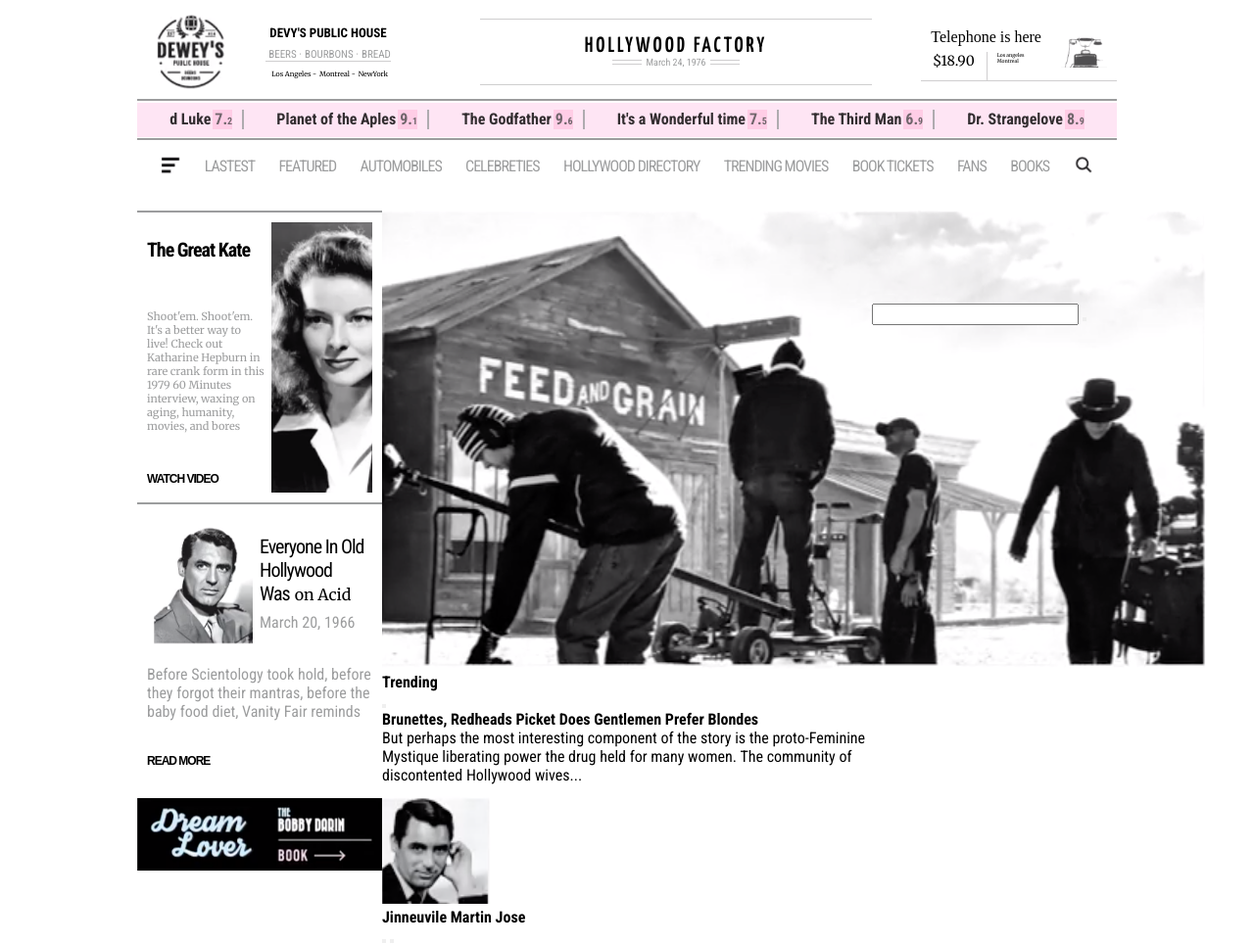
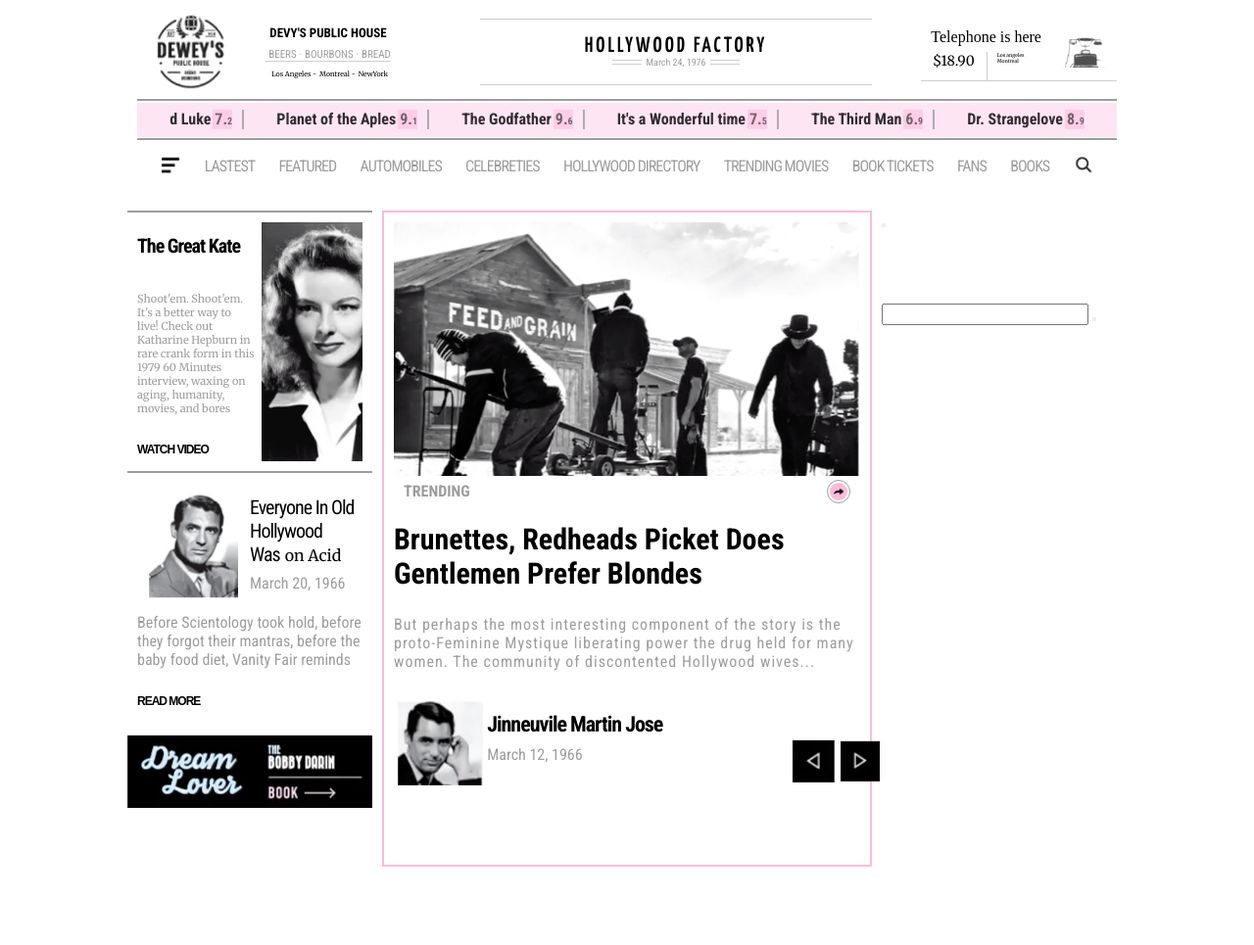
Before and after one commit to den-velez/newspaper-replica, a website: page pug/index.pug in a window 1280 px wide. Shown: the whole page at 98% size. After the commit the page ends 885 px from the top, so only its background shows below. Drawn offline with nearby package versions, Linux system fonts and the light colour scheme; files that its build step writes are made by us from their sources.

Commit message:
main-headline is done, it needs alignthe grid of main !

```diff
--- a/pug/components/_headline.scss
+++ /dev/null
@@ -1,23 +0,0 @@
-.headline {
-  width: 100%;
-  height: 100%;
-  padding: 10px;
-  display: flex;
-  flex-direction: column;
-  &-imgBox {
-    width: 100%;
-    height: 50%;
-    img {
-      object-fit: cover;
-      width: 100%;
-      height: 100%;
-    }
-  }
-  &-texts {
-    display: flex;
-    &-caption {
-      text-transform: uppercase;
-      color: $colorFont2;
-    }
-  }
-}
--- a/pug/components/config.pug
+++ b/pug/components/config.pug
@@ -20,11 +20,14 @@
 
 -var headlineTitle = "Brunettes, Redheads Picket Does Gentlemen Prefer Blondes"
 -var headlineCaption = "Trending"
+-var headlineBtnIcon= ["../../images/img17.png", "share icon"]
 -var headlineText = "But perhaps the most interesting component of the story is the proto-Feminine Mystique liberating power the drug held for many women. The community of discontented Hollywood wives..."
 -var headlineAuthor = "Jinneuvile Martin Jose"
--var headlineData = "March 12, 1966"
+-var headlineDate = "March 12, 1966"
 -var headlineImg = ["../../images/img3.png","trending photo"]
 -var headlineAuthorImg = ["../../images/img6.png","reporter picture"]
+-var headlineAuthorBtnIconPrev= ["../../images/img7.png", "previous icon"]
+-var headlineAuthorBtnIconNext= ["../../images/img8.png", "next icon"]
 mixin popularnews(image, imageName,title,title2)
   figure
     img(src=image, alt=imageName)
--- a/pug/components/main.pug
+++ b/pug/components/main.pug
@@ -22,16 +22,20 @@ main.main
       img(src=headlineImg[0], alt=headlineImg[1])
     div.headline-texts
       h3.headline-texts-caption #{headlineCaption}
-      button.headline-texts-button
-    h1.headline-texts-title #{headlineTitle}
-    p.headline-texts-text #{headlineText}
+      div.headline-texts-button
+        button
+          img(src=headlineBtnIcon[0], alt=headlineBtnIcon[1])
+    h1.headline-title #{headlineTitle}
+    p.headline-text #{headlineText}
     div.headline-author
       figure.headline-author-imgBox
         img(src=headlineAuthorImg[0], alt=headlineAuthorImg[1])
       h3.headline-author-name #{headlineAuthor}
       span.headline-author-date #{headlineDate}
-      button.headline-author-back
+      button.headline-author-prev
+        img(src=headlineAuthorBtnIconPrev[0], alt=headlineAuthorBtnIconPrev[1])
       button.headline-author-next
+        img(src=headlineAuthorBtnIconNext[0], alt=headlineAuthorBtnIconNext[1])
   section.mostpopular
     div
       span
--- a/sass/components/_globales.scss
+++ b/sass/components/_globales.scss
@@ -1,3 +1,5 @@
+@import url("https://fonts.googleapis.com/css2?family=Merriweather&family=Roboto&family=Roboto+Condensed:wght@400;700&family=Yanone+Kaffeesatz:wght@600&display=swap");
+
 $colorFont1: #000;
 $colorFont2: #9c9d9e;
 $bordercolor: #cfcecf;
@@ -5,14 +7,18 @@ $bordercolor: #cfcecf;
 $colorAlternativo: #fee5f4;
 $colorAlternativo2: #ffbada;
 $colorPublicity: #daf0fe;
-$relevantsPublicity: "../../images/img4.png";
-
-@import url("https://fonts.googleapis.com/css2?family=Merriweather&family=Roboto&family=Roboto+Condensed:wght@400;700&family=Yanone+Kaffeesatz:wght@600&display=swap");
 
 $titlesFont: "Roboto Condensed", sans-serif;
 $menusfont: "Roboto Condensed", sans-serif;
 $mainTitle: "Yanone Kaffeesatz", sans-serif;
 $regularFont: "Merriweather", serif;
+
+$relevantsPublicity: "../../images/img4.png";
+$relevantsBtn1: "../../images/img16.png";
+
+$headlineBtn1: "../../images/img17.png";
+$headlineBtn2: "../../images/img7.png";
+$headlineBtn3: "../../images/img8.png";
 
 * {
   margin: 0;
--- /dev/null
+++ b/sass/components/_headline.scss
@@ -0,0 +1,117 @@
+.headline {
+  width: 100%;
+  height: 100%;
+  padding: 10px;
+  display: flex;
+  flex-direction: column;
+  border: 2px solid $colorAlternativo2;
+  &-imgBox {
+    width: 100%;
+    height: 40%;
+    img {
+      object-fit: cover;
+      width: 100%;
+      height: 100%;
+    }
+  }
+  &-texts {
+    padding: 10px;
+    height: 5%;
+    display: flex;
+    align-items: center;
+    justify-content: space-between;
+    &-caption {
+      text-transform: uppercase;
+      color: $colorFont2;
+    }
+    &-button {
+      width: 24px;
+      height: 24px;
+      display: flex;
+      align-items: center;
+      justify-content: center;
+      border: 1px solid $colorFont2;
+      border-radius: 50%;
+      button {
+        width: 18px;
+        height: 18px;
+        border: none;
+        border-radius: 50%;
+        background-color: $colorAlternativo2;
+        display: flex;
+        align-items: center;
+        justify-content: center;
+        img {
+          width: 60%;
+        }
+      }
+    }
+  }
+  &-title {
+    margin: 15px 0;
+    font-size: 30px;
+  }
+  &-text {
+    margin: 10px 0;
+    letter-spacing: 1px;
+    color: $colorFont2;
+  }
+  &-author {
+    margin-top: 10px;
+    height: 15%;
+    display: grid;
+    grid-template-columns: 20% 65% 10% 10%;
+    grid-template-rows: 50% 50%;
+    grid-template-areas: "imgAuthor authorName autho auth" "imgAuthor authorDate authorIconPrev authorIconNext";
+    align-items: center;
+    &-imgBox {
+      width: 100%;
+      height: 100%;
+      grid-area: imgAuthor;
+      display: flex;
+      align-items: center;
+      justify-content: center;
+      img {
+        height: 100%;
+        object-fit: contain;
+      }
+    }
+    &-name {
+      padding-top: 20px;
+      grid-area: authorName;
+      font-size: 22px;
+      letter-spacing: -1px;
+    }
+    &-date {
+      padding-bottom: 15px;
+      grid-area: authorDate;
+      color: $colorFont2;
+    }
+    &-prev {
+      width: 100%;
+      height: 100%;
+      border: none;
+      grid-area: authorIconPrev;
+      background-color: transparent;
+      display: flex;
+      justify-content: center;
+      align-items: center;
+      img {
+        width: 90%;
+      }
+    }
+    &-next {
+      width: 100%;
+      height: 100%;
+      border: none;
+      grid-area: authorIconNext;
+      background-color: transparent;
+      display: flex;
+      justify-content: center;
+      align-items: center;
+      img {
+        width: 86%;
+      }
+    }
+  }
+}
--- a/sass/components/_main.scss
+++ b/sass/components/_main.scss
@@ -1,9 +1,11 @@
 .main {
   width: 100%;
-  height: 500px;
+  height: 450px;
   display: grid;
+  grid-template-rows: 1fr;
   grid-template-columns: 25% 50% 25%;
   justify-content: center;
+  grid-column-gap: 10px;
 }
 @import "./relevants.scss";
 @import "./headline.scss";
```
Also changed, not shown: css/styles.css, html/index.html, images/img16.png (added), images/img17.png (added).
